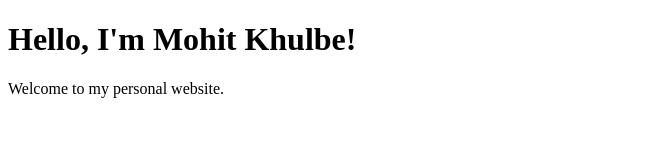
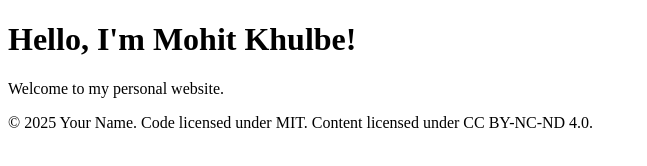
Before and after one commit to KHMohit/KHMohit.github.io, a plain HTML site: page index.html in a window 1280 px wide. Shown: the whole page, without its empty margins (0-647 px from the left). Drawn offline with Linux system fonts and the light colour scheme.

Commit message:
Update index.html

```diff
--- a/index.html
+++ b/index.html
@@ -9,4 +9,8 @@
     <h1>Hello, I'm Mohit Khulbe!</h1>
     <p>Welcome to my personal website.</p>
 </body>
+
+<footer>
+    <p>© 2025 Your Name. Code licensed under MIT. Content licensed under CC BY-NC-ND 4.0.</p>
+</footer>
 </html>
```
